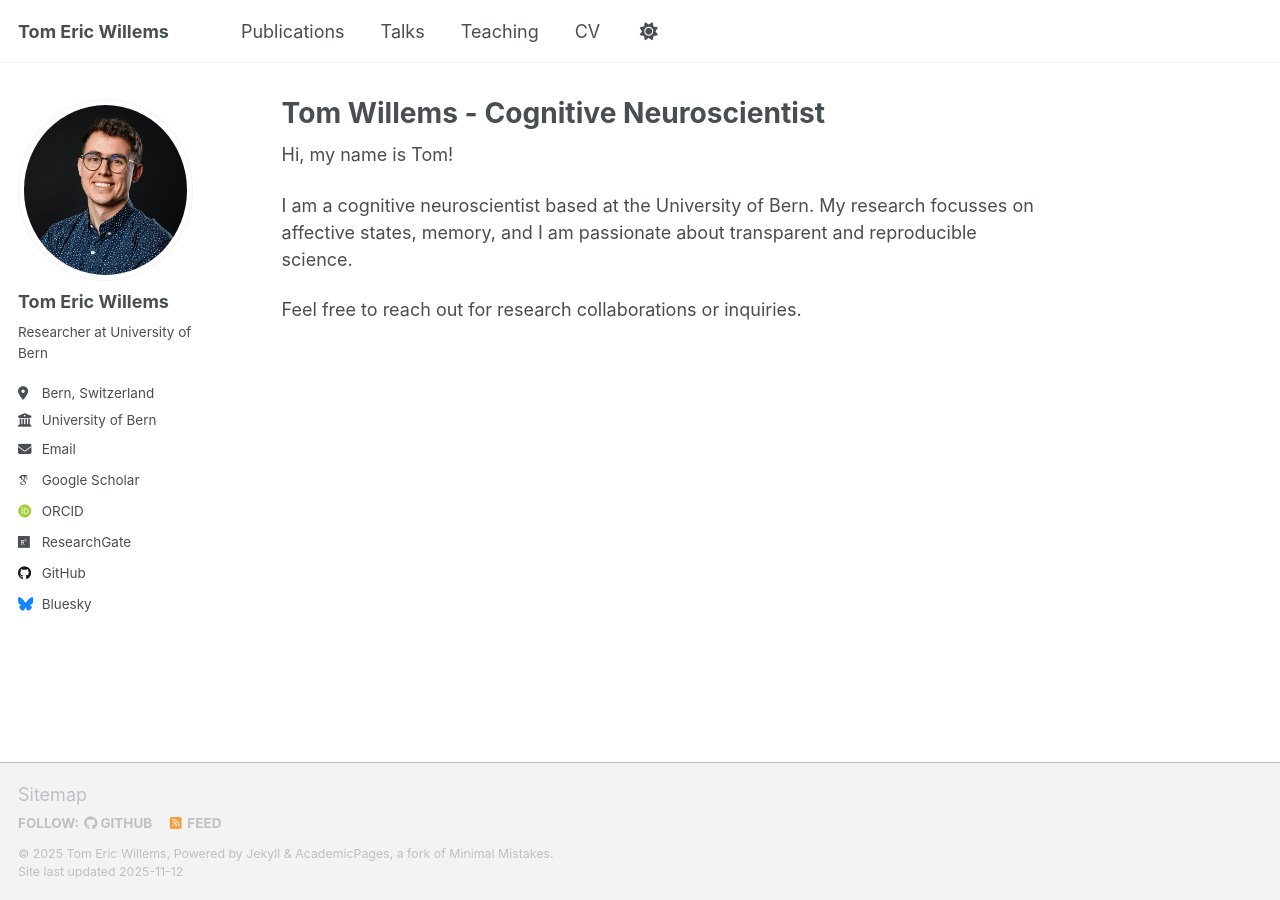
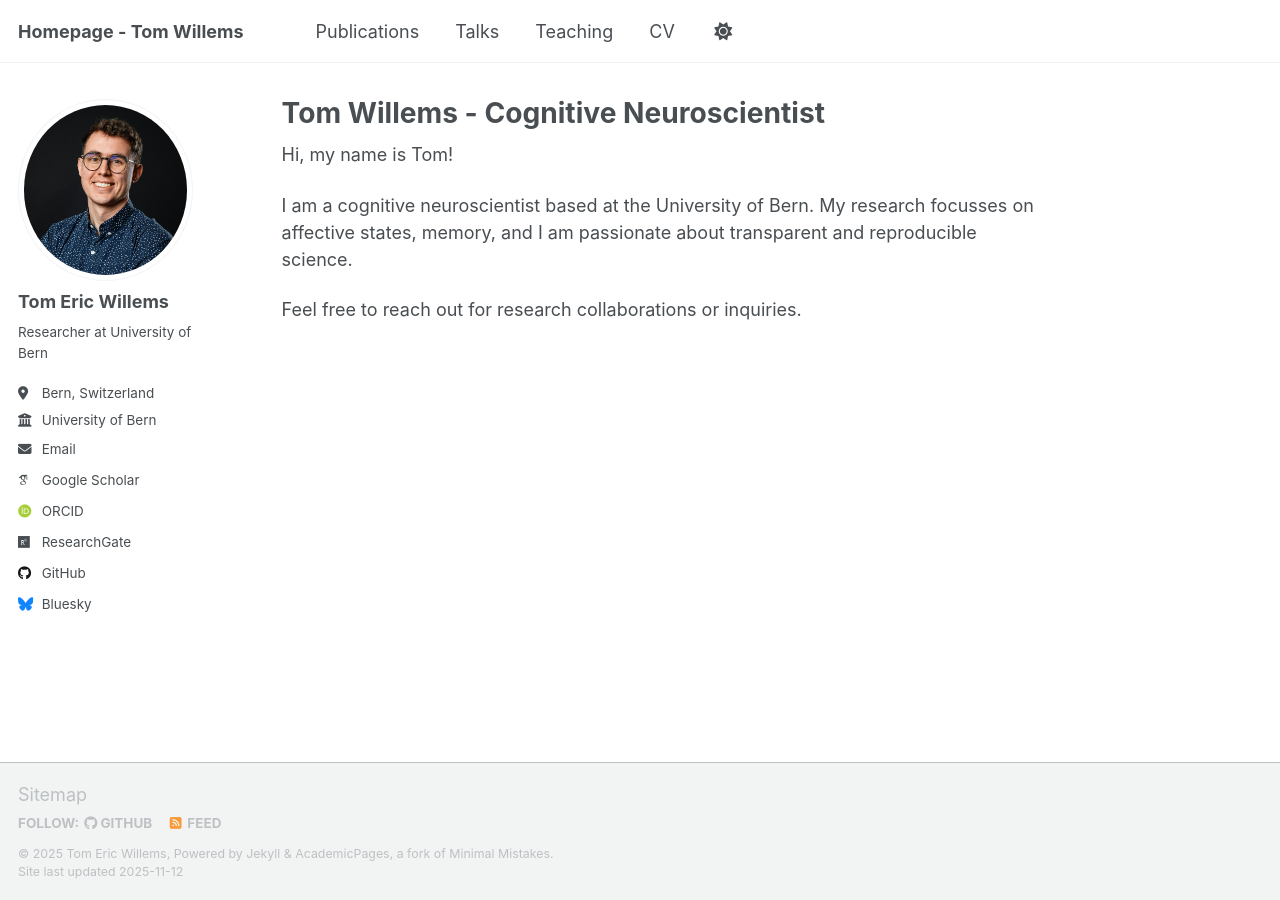
Before and after one commit to TomW92/TomW92.github.io, a Jekyll site: the page built from _pages/about.md, in a window 1280 px wide. Built offline with Jekyll 4.4.1, drawn with Linux system fonts in a browser that asks for light colours; some web fonts are replaced; a script that is not in the unit is left out.

Commit message:
Update site title in configuration file

```diff
--- a/_config.yml
+++ b/_config.yml
@@ -9,7 +9,7 @@
 # Basic Site Settings
 locale                   : "en-US"
 site_theme               : "default" # Currently available options are "default", "air"
-title                    : "Tom Eric Willems"
+title                    : "Homepage - Tom Willems"
 title_separator          : "-"
 name                     : &name "Tom Eric Willems"
 description              : &description "Tom Eric Willems' academic portfolio"   # Update this with a general description of your site, this is the default if not overridden by a page
```
